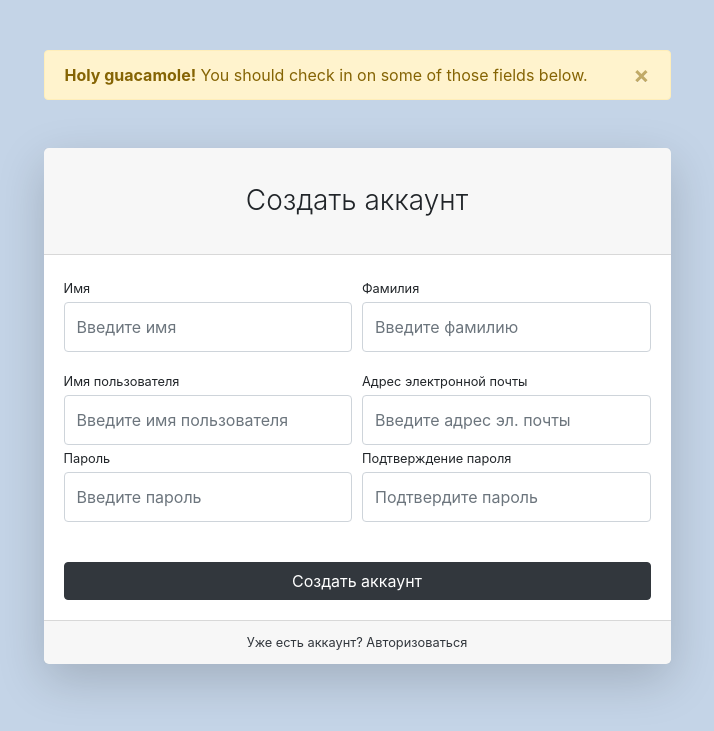
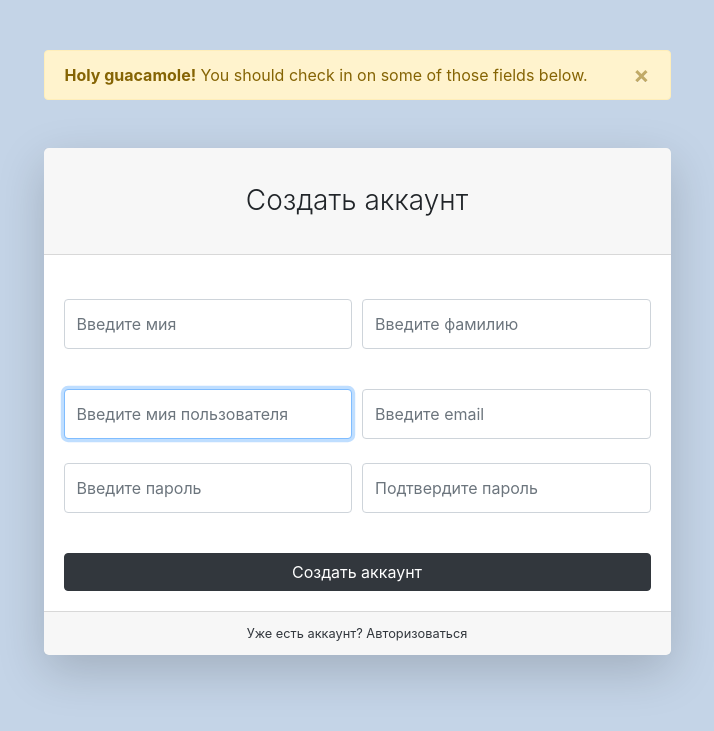
Before and after one commit to IlyaKartashoff/pet_store, a Django app: page /users/registration/ in a window 1280 px wide. Shown: the top 731 px of the page, without its empty margins (283-997 px from the left). Run offline with Django 4.2, Linux system fonts and the light colour scheme; some libraries are stand-ins or nearby versions.

Commit message:
Login and registration aded with templates, works uncorrect

```diff
--- a/products/templates/products/base.html
+++ b/products/templates/products/base.html
@@ -11,7 +11,7 @@
     <meta name="author" content="">
 
     <title>{{title}}</title>
-    <link rel="shortcut icon" type="image/png" href="{% static 'vendor/icon/CT2.png' %}">
+    <link rel="shortcut icon" type="image/svg+xml" href="{% static 'vendor/icon/CT3.svg' %}">
 
     <!-- Bootstrap core CSS -->
     <link href=" {% static "vendor/bootstrap/css/bootstrap.min.css" %} " rel="stylesheet">
--- a/users/forms.py
+++ b/users/forms.py
@@ -1,7 +1,85 @@
-from django.contrib.auth.forms import AuthenticationForm
+import email
+from django.contrib.auth.forms import AuthenticationForm, UserCreationForm
 from users.models import User
+from django import forms
+
 
 class UserLoginForm(AuthenticationForm):
+    username = forms.CharField(
+        widget=forms.TextInput(
+            attrs={
+                "class": "form-control py-4",
+                "placeholder": "Введите мия пользователя",
+            }
+        )
+    )
+    password = forms.CharField(
+        widget=forms.PasswordInput(
+            attrs={"class": "form-control py-4", "placeholder": "Введите пароль"}
+        )
+    )
+
     class Meta:
         model = User
-        fields = ('username', 'password')
+        fields = ("username", "password")
+
+
+class UserRegistrationForm(UserCreationForm):
+    first_name = forms.CharField(
+        widget=forms.TextInput(
+            attrs={
+                "class": "form-control py-4",
+                "placeholder": "Введите мия",
+            }
+        )
+    )
+    last_name = forms.CharField(
+        widget=forms.TextInput(
+            attrs={
+                "class": "form-control py-4",
+                "placeholder": "Введите фамилию",
+            }
+        )
+    )
+    username = forms.CharField(
+        widget=forms.TextInput(
+            attrs={
+                "class": "form-control py-4",
+                "placeholder": "Введите мия пользователя",
+            }
+        )
+    )
+    email = forms.CharField(
+        widget=forms.EmailInput(
+            attrs={
+                "class": "form-control py-4",
+                "placeholder": "Введите email",
+            }
+        )
+    )
+    password1 = forms.CharField(
+        widget=forms.PasswordInput(
+            attrs={
+                "class": "form-control py-4",
+                "placeholder": "Введите пароль",
+            }
+        )
+    )
+    password2 = forms.CharField(
+        widget=forms.PasswordInput(
+            attrs={
+                "class": "form-control py-4",
+                "placeholder": "Подтвердите пароль",
+            }
+        )
+    )
+    class Meta:
+        model = User
+        fields = (
+            "first_name",
+            "last_name",
+            "username",
+            "email",
+            "password1",
+            "password2",
+        )
--- a/users/templates/users/registration.html
+++ b/users/templates/users/registration.html
@@ -16,52 +16,42 @@
                         <div class="card-header"><h3 class="text-center font-weight-light my-4">Создать аккаунт</h3>
                         </div>
                         <div class="card-body">
-                            <form>
+                            <form action='{% url "users:registration" %}'>
                                 <div class="form-row">
                                     <div class="col-md-6">
                                         <div class="form-group">
-                                            <label class="small mb-1" for="inputFirstName">Имя</label>
-                                            <input class="form-control py-4" id="inputFirstName" type="text"
-                                                placeholder="Введите имя"/>
+                                            <label class="small mb-1" for="{{ form.first_name.id_for_label }}"></label>
+                                            {{ form.first_name }}
                                         </div>
                                     </div>
                                     <div class="col-md-6">
                                         <div class="form-group">
-                                            <label class="small mb-1" for="inputLastName">Фамилия</label>
-                                            <input class="form-control py-4" id="inputLastName" type="text"
-                                                placeholder="Введите фамилию"/>
+                                            <label class="small mb-1" for="{{ form.last_name.id_for_label }}"></label>
+                                            {{ form.last_name }}
                                         </div>
                                     </div>
                                 </div>
                                 <div class="form-row">
                                     <div class="col-md-6">
-                                        <label class="small mb-1" for="inputUsername">Имя пользователя</label>
-                                        <input class="form-control py-4" id="inputUsername" type="text"
-                                            aria-describedby="usernameHelp"
-                                            placeholder="Введите имя пользователя"/>
+                                        <label class="small mb-1" for="{{ form.username.id_for_label }}"></label>
+                                        {{ form.username }}
                                     </div>
                                     <div class="col-md-6">
-                                        <label class="small mb-1" for="inputEmailAddress">Адрес электронной
-                                            почты</label>
-                                        <input class="form-control py-4" id="inputEmailAddress" type="email"
-                                            aria-describedby="emailHelp"
-                                            placeholder="Введите адрес эл. почты"/>
+                                        <label class="small mb-1" for="{{ form.email.id_for_label }}"></label>
+                                        {{ form.email }}
                                     </div>
                                 </div>
                                 <div class="form-row">
                                     <div class="col-md-6">
                                         <div class="form-group">
-                                            <label class="small mb-1" for="inputPassword">Пароль</label>
-                                            <input class="form-control py-4" id="inputPassword" type="password"
-                                                placeholder="Введите пароль"/>
+                                            <label class="small mb-1" for="{{ form.password1.id_for_label }}">{% comment %}Текст типа Введите пароль{% endcomment %}</label>
+                                            {{ form.password1 }}
                                         </div>
                                     </div>
                                     <div class="col-md-6">
                                         <div class="form-group">
-                                            <label class="small mb-1" for="inputConfirmPassword">Подтверждение
-                                                пароля</label>
-                                            <input class="form-control py-4" id="inputConfirmPassword"
-                                                type="password" placeholder="Подтвердите пароль"/>
+                                            <label class="small mb-1" for="{{ form.password2.id_for_label }}"></label>
+                                            {{ form.password2 }}
                                         </div>
                                     </div>
                                 </div>
--- a/users/views.py
+++ b/users/views.py
@@ -1,13 +1,38 @@
-from django.shortcuts import render
-from users.forms import UserLoginForm
-#from users.models import User
+from django.shortcuts import render, HttpResponseRedirect
+from django.contrib import auth
+from django.urls import reverse
+from users.forms import UserLoginForm, UserRegistrationForm
+
+# from users.models import User
+
 
 def login(request):
+    if request.method == "POST":
+        form = UserLoginForm(data=request.POST)
+        if form.is_valid():
+            username = request.POST["username"]
+            password = request.POST["password"]
+            user = auth.authenticate(username=username, password=password)
+            if user:
+                auth.login(request, user)
+                return HttpResponseRedirect(reverse("index"))
+    else:
+        form = UserLoginForm()
     context = {
-        "form": UserLoginForm(),
-        }
-    return render(request, 'users/login.html', context)
+        "form": form,
+    }
+    return render(request, "users/login.html", context)
 
 
 def registration(request):
-    return render(request, 'users/registration.html')
+    if request.method == "POST":
+        form = UserRegistrationForm(data=request.POST)
+        if form.is_valid():
+            form.save()
+            return HttpResponseRedirect(reverse("users:login"))
+    else:
+        form = UserRegistrationForm()
+    context = {
+        "form": form,
+    }
+    return render(request, "users/registration.html", context)
```
Also changed, not shown: users/templates/users/login.html (+9 -10 lines), static/vendor/icon/CT3.svg (added).
